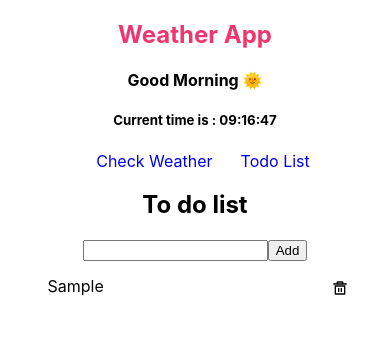
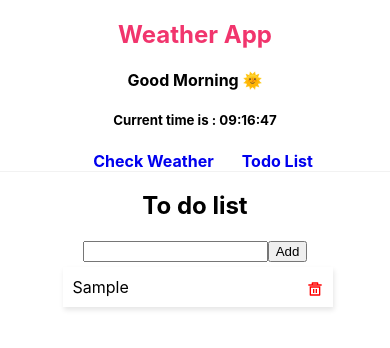
Before and after one commit to michalweclawik/weatherApp, a React (Create React App) app: page /todos in a window 390 px wide. Both pictures are taken after typing "Sample" into the empty fields and a click on the button "Add". Shown: the top 348 px of the page. Built offline with nearby package versions, Linux system fonts and the light colour scheme; no server answers.

Commit message:
style update and responsiveness

```diff
--- a/src/components/Forecast/Forecast.jsx
+++ b/src/components/Forecast/Forecast.jsx
@@ -7,7 +7,7 @@ const Forecast = ({ weatherData }) => {
 
   return (
     <div className="forecast">
-      Forecast
+      <h3>Forecast</h3>
       <div className="forecast__cards">
         {forecastArray.map((day, index) => (
           <div className="forecast__card" key={index}>
@@ -17,9 +17,7 @@ const Forecast = ({ weatherData }) => {
               {format(new Date(fromUnixTime(day.date_epoch)), "EEE")}
             </p>
 
-            <p className="forecast__temp">
-              Average Temp: {day.day.avgtemp_c} °C
-            </p>
+            <p className="forecast__temp">{day.day.avgtemp_c} °C</p>
             <p className="forecast__text">Weather: {day.day.condition.text}</p>
             <img
               src={day.day.condition.icon}
--- a/src/components/Forecast/Forecast.scss
+++ b/src/components/Forecast/Forecast.scss
@@ -12,9 +12,32 @@
   &__card {
     width: 130px;
     border: 1px solid black;
+    box-shadow: 0 5px 5px rgba(0, 0, 0, 0.1), 0px 0px 5px rgba(0, 0, 0, 0.1);
     padding: 5px;
     & :hover {
       scale: 1;
     }
   }
 }
+@media only screen and (max-width: 300px) {
+  .forecast {
+    &__date {
+      display: none;
+    }
+    &__day {
+      margin-top: 5px;
+      font-size: 12px;
+    }
+    &__temp {
+      margin-top: 5px;
+      font-size: 12px;
+      margin-bottom: 5px;
+    }
+    &__text {
+      display: none;
+    }
+    &__conditionIcon {
+      margin-top: 1px;
+    }
+  }
+}
--- a/src/components/Navbar/Navbar.jsx
+++ b/src/components/Navbar/Navbar.jsx
@@ -6,11 +6,15 @@ import { Link } from "react-router-dom";
 const Navbar = () => {
   return (
     <nav className="navbar">
-      <h1>Weather App </h1>
+      <h1 className="navbar__title">Weather App </h1>
       <Clock />
-      <div className="links">
-        <Link to="/weatherApp/"> Check Weather</Link>
-        <Link to="/todos">Todo List</Link>
+      <div className="navbar__links">
+        <Link to="/weatherApp/" className="navbar__weather">
+          Check Weather
+        </Link>
+        <Link to="/todos" className="navbar__todo">
+          Todo List
+        </Link>
       </div>
     </nav>
   );
--- a/src/components/Navbar/Navbar.scss
+++ b/src/components/Navbar/Navbar.scss
@@ -1,22 +1,23 @@
-navbar {
-  padding: 20px;
-  display: flex;
-  align-items: center;
-  max-width: 600px;
-  margin: 0 auto;
+.navbar {
   border-bottom: 1px solid #f2f2f2;
-}
-.navbar h1 {
+
+  &__title {
     color: #f1356d;
   }
-.navbar .links {
+
+  &__links {
     margin-left: auto;
+    color: black;
   }
-.navbar a {
+  &__weather,
+  &__todo {
+    font-weight: bold;
     margin-left: 16px;
     text-decoration: none;
     padding: 6px;
-}
-.navbar a:hover {
+
+    &:hover {
       color: #f1356d;
     }
+  }
+}
--- a/src/components/Todos/Todos.jsx
+++ b/src/components/Todos/Todos.jsx
@@ -11,8 +11,11 @@ const Todos = ({ todoArray, removeTodo }) => {
     <ul className="todos">
       {todoArray.map((todo) => (
         <div className="todos__list" key={todo.id}>
-          <li className="todo__task">{todo.task} </li>
-          <RiDeleteBin5Line onClick={() => handleClick(todo.id)} />
+          <li className="todos__task">{todo.task} </li>
+          <RiDeleteBin5Line
+            className="todos__delete"
+            onClick={() => handleClick(todo.id)}
+          />
         </div>
       ))}
     </ul>
--- a/src/components/Todos/Todos.scss
+++ b/src/components/Todos/Todos.scss
@@ -11,9 +11,20 @@
     margin-left: -35px;
     display: flex;
     flex-direction: row;
-    width: 300px;
+    width: 250px;
     align-items: flex-end;
     justify-content: space-between;
     list-style: none;
+    box-shadow: 1px 3px 5px rgba(0, 0, 0, 0.1);
+    &:hover {
+      scale: 1.05;
+    }
+  }
+  &__delete {
+    fill: red;
+
+    &:hover {
+      cursor: pointer;
+    }
   }
 }
--- a/src/components/WeatherCard/WeatherCard.scss
+++ b/src/components/WeatherCard/WeatherCard.scss
@@ -6,7 +6,7 @@
   justify-content: center;
   padding: 5px;
   width: max-content;
-  border: 2px solid grey;
+  box-shadow: 0 10px 10px rgba(0, 0, 0, 0.1), 0px 0px 50px rgba(0, 0, 0, 0.1);
 
   &__location {
     margin: 5px auto;
```
Also changed, not shown: src/components/SearchBar/SearchBar.jsx (deleted, +0 -21 lines), src/components/SearchBar/SearchBar.scss (deleted, +0 -28 lines). Lines whose indentation alone changed are shown as unchanged.
